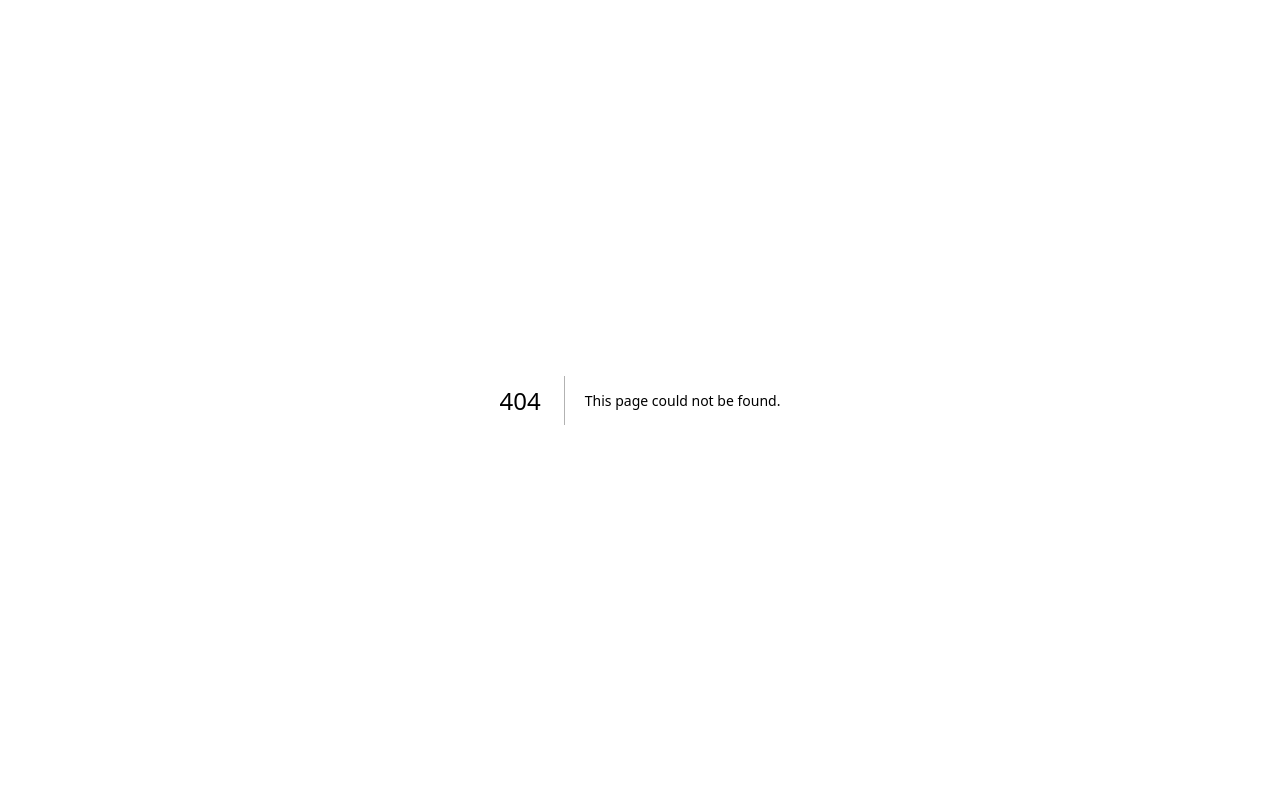
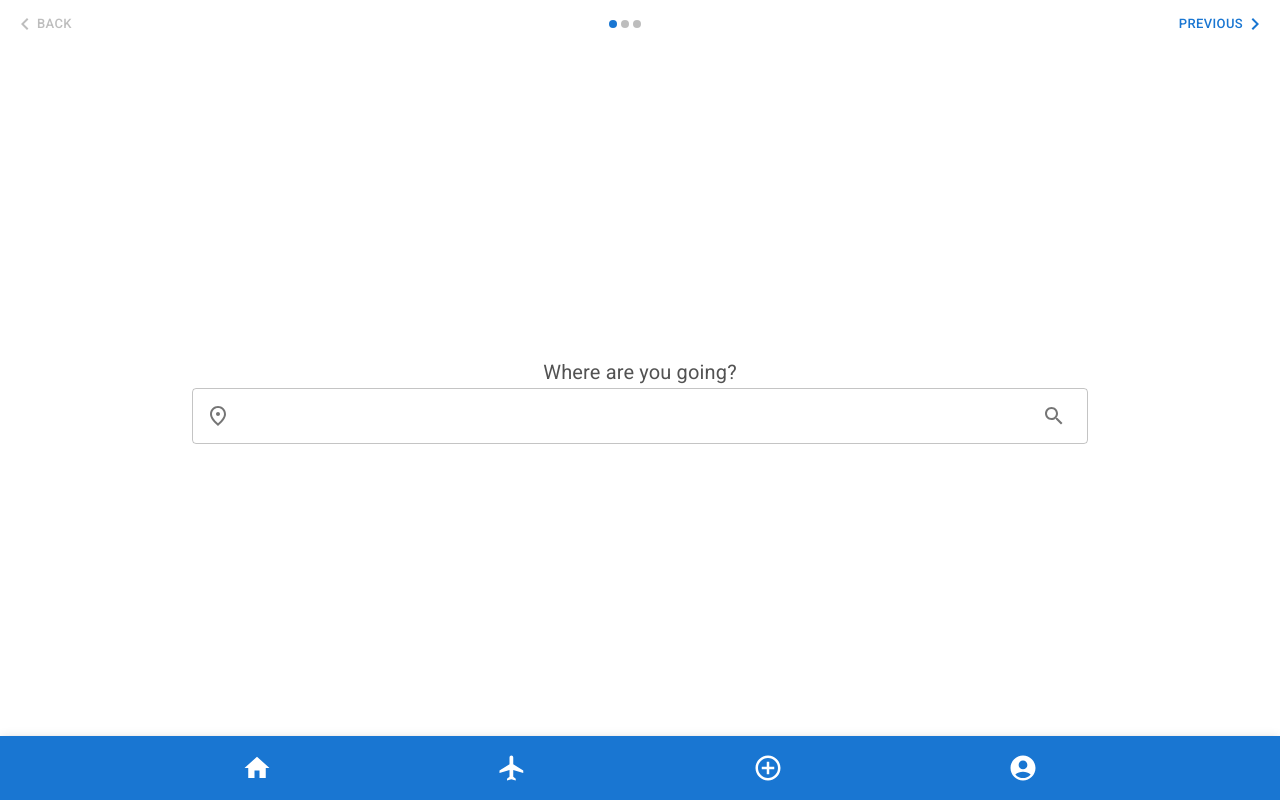
Before and after one commit to danielpassy/Sua-Viagem, a Next.js app in the folder front/: page /new-trip in a window 1280 px wide. Before the commit this address had no page. Built offline with nearby package versions, Linux system fonts and the light colour scheme; no server answers.

Commit message:
change structure

```diff
--- a/front/app/components/layout-display.tsx
+++ b/front/app/components/layout-display.tsx
@@ -1,4 +1,4 @@
-import { Layouts } from '@/app/page';
+import { Layouts } from '@/app/new-trip/page';
 import { Button, Card, CardActions, CardContent, Typography } from '@mui/material';
 
 export default function LayoutDisplay({ layout }: { layout: Layouts }) {
--- a/front/app/components/layout-select.tsx
+++ b/front/app/components/layout-select.tsx
@@ -3,9 +3,9 @@ import InputLabel from '@mui/material/InputLabel';
 import MenuItem from '@mui/material/MenuItem';
 import FormControl from '@mui/material/FormControl';
 import Select from '@mui/material/Select';
-import { Layouts } from '@/app/page';
 import { Button } from '@mui/material';
 import LayoutDisplay from '@/app/components/layout-display';
+import { Layouts } from '@/app/new-trip/page';
 
 export default function LayoutSelect({
   setLayout,
--- /dev/null
+++ b/front/app/new-trip/page.tsx
@@ -0,0 +1,115 @@
+'use client';
+
+import { SearchBox } from '@/app/components/SearchBox';
+import { DateSelect } from '@/app/components/date-select';
+import LayoutSelect from '@/app/components/layout-select';
+import api from '@api';
+import { KeyboardArrowLeft, KeyboardArrowRight } from '@mui/icons-material';
+import { Box, MobileStepper, Button } from '@mui/material';
+import { useEffect, useState } from 'react';
+import timeSvc from '@/app/libs/time-svc';
+import { Dayjs } from 'dayjs';
+import { useSearchParams } from 'next/navigation';
+import NavBar from '@/app/components/app/navbar';
+
+export enum Layouts {
+  OneStop = 'oneStop',
+  International = 'international',
+}
+export interface formInterface {
+  initialDate: null | Dayjs;
+  destination: '';
+  layout: Layouts;
+}
+export default function NewTrip() {
+  const searchParams = useSearchParams();
+  const [activeStep, setActiveStep] = useState(0);
+  const [formData, setFormData] = useState<formInterface>({
+    initialDate: timeSvc(),
+    destination: '',
+    layout: Layouts.OneStop,
+  });
+  useEffect(() => {
+    const searchTerm = searchParams.get('searchTerm');
+    if (searchTerm) {
+      handleFormChange('destination', searchTerm);
+      handleNext();
+    }
+  }, [searchParams]);
+
+  const handleFormChange = (name: keyof formInterface, value: any) => {
+    setFormData({ ...formData, [name]: value });
+  };
+
+  const handleNext = () => {
+    setActiveStep((prevActiveStep) => prevActiveStep + 1);
+  };
+
+  const handleBack = () => {
+    setActiveStep((prevActiveStep) => prevActiveStep - 1);
+  };
+
+  const submitForm = async () => {
+    await api.trip.createTrip(formData);
+  };
+  return (
+    <Box
+      sx={{
+        width: '100%',
+        justifyContent: 'center',
+        flexDirection: 'column',
+        alignItems: 'center',
+        display: 'flex',
+        margin: 'auto',
+      }}
+    >
+      {activeStep === 0 ? (
+        <SearchBox
+          setDestination={(value: string) => handleFormChange('destination', value)}
+          destination={formData.destination}
+          submit={() => handleNext()}
+        />
+      ) : null}
+      {activeStep === 1 ? (
+        <DateSelect
+          setDate={(value: any) => {
+            handleFormChange('initialDate', value), handleNext();
+          }}
+          date={formData.initialDate}
+        />
+      ) : null}
+      {activeStep === 2 ? (
+        <LayoutSelect
+          setLayout={(value: any) => {
+            handleFormChange('layout', value);
+          }}
+          layout={formData.layout}
+          submitForm={submitForm}
+        />
+      ) : null}
+
+      <MobileStepper
+        variant="dots"
+        steps={3}
+        position="top"
+        activeStep={activeStep}
+        sx={{
+          with: '100%',
+        }}
+        nextButton={
+          <Button size="small" onClick={handleNext} disabled={activeStep === 2}>
+            Previous
+            <KeyboardArrowRight />
+          </Button>
+        }
+        backButton={
+          <Button size="small" onClick={handleBack} disabled={activeStep === 0}>
+            <KeyboardArrowLeft />
+            Back
+          </Button>
+        }
+      />
+      <NavBar />
+    </Box>
+  );
+}
--- a/front/app/trips/page.tsx
+++ b/front/app/trips/page.tsx
@@ -1,5 +1,41 @@
-import React from 'react';
+'use client';
+import NavBar from '@/app/components/app/navbar';
+import React, { useEffect, useState } from 'react';
+import api from '@api';
+import { Button, Card, CardActions, CardContent, Typography } from '@mui/material';
 
 export default function Page() {
-  return <div>Trips Page</div>;
+  const [trips, setTrips] = useState<Array<any>>([]);
+
+  useEffect(() => {
+    const getTrips = async () => {
+      const trips = await api.trip.getTrips();
+      setTrips(trips);
+    };
+    getTrips();
+  }, []);
+
+  return (
+    <div>
+      Yours trips
+      {trips.map((trip) => (
+        <Card key={trip.id}>
+          <CardContent>
+            <Typography variant="h5" component="h2">
+              {trip.destination} {trip.duration | trip.initialDate}
+            </Typography>
+          </CardContent>
+          <CardActions>
+            <Button size="small" color="primary">
+              Edit
+            </Button>
+            <Button size="small" color="primary">
+              Cronograma
+            </Button>
+          </CardActions>
+        </Card>
+      ))}
+      <NavBar />
+    </div>
+  );
 }
```
